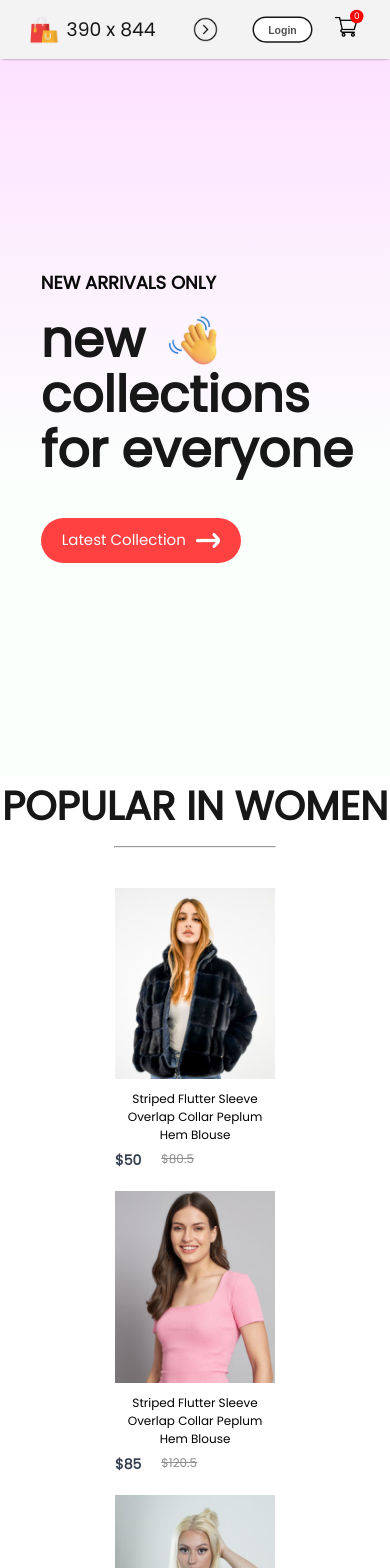
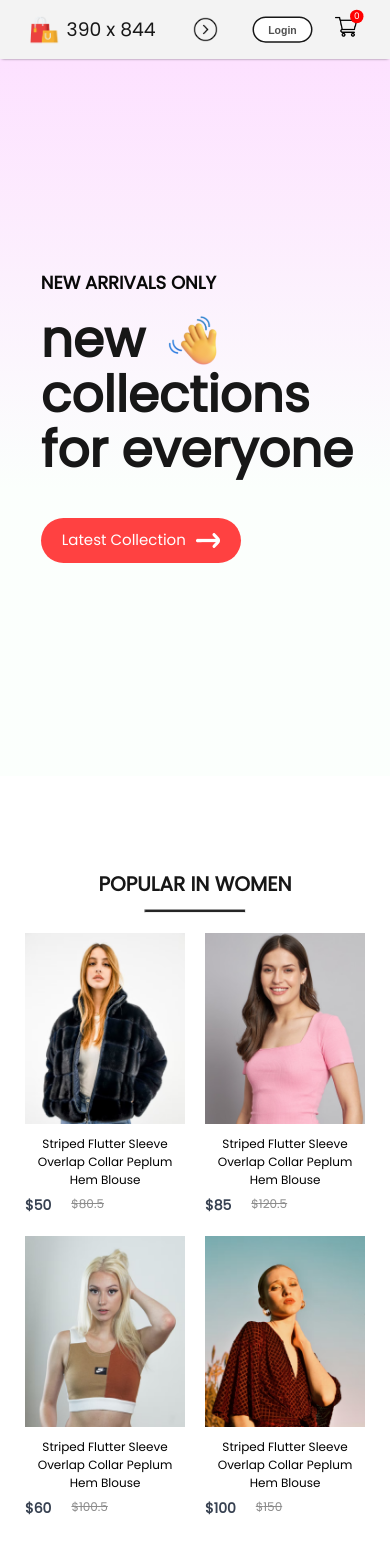
Before and after one commit to adrianmnh/e-comm, a React (Create React App) app: page / in a window 390 px wide. Shown: the top 1568 px of the page. Built offline with nearby package versions, Linux system fonts and the light colour scheme.

Commit message:
Popular component mobile responsive

```diff
--- a/src/Components/Offers/Offers.css
+++ /dev/null
@@ -1,53 +0,0 @@
-.offers {
-	width: 65%;
-	height: 65vh;
-	display: flex;
-	margin: auto;
-	padding: 0px 140px;
-	margin-bottom: 150px;
-	background: linear-gradient(180deg, #fde1ff 0%, #e1ffea22 60%)
-}
-
-.offers-left {
-	flex: 1;
-	display: flex;
-	flex-direction: column;
-	justify-content: center;
-}
-
-.offers-left h1 {
-	color: #171717;
-	font-size: 80px;
-	font-weight: 600;
-}
-
-.offers-left p {
-	color: #171717;
-	font-size: 22px;
-	font-weight: 600;
-}
-
-.offers-left button {
-	width: 282px;
-	height: 70px;
-	border-radius: 35px;
-	background: #ff4141;
-	border: none;
-	color: white;
-	font-size: 22px;
-	font-weight: 500;
-	margin-top: 30px;
-	cursor: pointer;
-}
-
-.offers-right {
-	flex: 1;
-	display: flex;
-	align-items: center;
-	justify-content: flex-end;
-	padding-top: 50px;
-}
-
-@media(max-width: 800px) {
-
-}
--- a/src/Components/Offers/Offers.jsx
+++ /dev/null
@@ -1,22 +0,0 @@
-import React from 'react'
-import './Offers.css'
-import exclusive_image from '../Assets/exclusive_image.png'
-
-const Offers = () => {
-	return (
-		<div className="offers">
-			<div className="offers-left">
-				<h1>Exclusive</h1>
-				<h1>Offers for you</h1>
-				<p>ONLY ON BEST SELLERS PRODUCTS</p>
-				<button>Check Now</button>
-			</div>
-			<div className="offers-right">
-				<img src={exclusive_image} alt="" />
-			</div>
-
-		</div>
-	)
-}
-
-export default Offers
--- a/src/Components/Popular/Popular.css
+++ b/src/Components/Popular/Popular.css
@@ -30,7 +30,8 @@
 
 @media(max-width: 1280px){
 	.popular {
-		height: 80vh;
+		height: 85vh;
+		margin-top: 65px;
 	}
 
 	.popular h1 {
@@ -49,12 +50,57 @@
 
 }
 
-@media(max-width: 800px){
+@media(max-width: 1024px){
 	.popular {
-		/* width: 10vw; */
+		height: 80vh;
+		margin-top: 5%;
+	}
+
+	.popular h1 {
+		font-size: 30px;
+	}
+
+	.popular hr {
+		width: 120px;
+		height: 3px;
 	}
 
 	.popular-item {
-		flex-direction: column;
+		gap: 15px;
+		margin-top: 20px;
+	}
+
+}
+
+@media(max-width: 800px){
+	.popular {
+		height: 76vh;
+		margin-top: 11vh;
+	}
+
+	.popular h1 {
+		font-size: 20px;
+	}
+
+	.popular hr {
+		width: 100px;
+		height: 2px;
+	}
+
+	.popular-item {
+		gap: 5px;
+		margin-top: 10px;
 	}
 }
+
+@media(max-width: 500px){
+	.popular {
+		height: 90vh;
+	}
+
+	.popular-item {
+		display: grid;
+		grid-template-columns: 1fr 1fr;
+		gap: 20px;
+	}
+}
```
